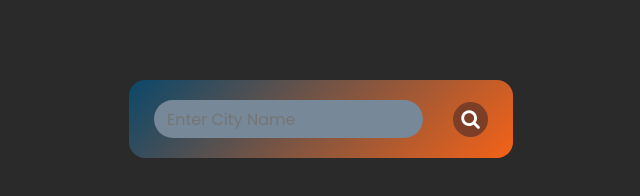
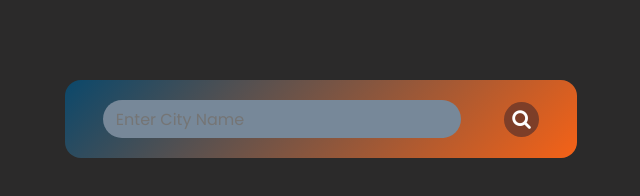
Before and after one commit to sree-sivani/Weather-Website, a plain HTML site: page index.html in a window 1280 px wide. Shown: the whole page, without its empty margins (319-959 px from the left). Drawn offline with Linux system fonts and the light colour scheme; a web font is replaced by a local one.

Commit message:
Update style.css

```diff
--- a/style.css
+++ b/style.css
@@ -15,7 +15,7 @@ body {
 
 .card {
     background: -webkit-linear-gradient(135deg, #F56217, #0B486B);
-    width: 30%;
+    width: 40%;
     height: 100%;
     text-align: center;
     margin: 5rem auto;
@@ -85,7 +85,7 @@ body {
     width: 24px;
 }
 .line{
-    width : 100%;
+    /* width : 100%; */
     color : #fff;
 }
 .value {
```
